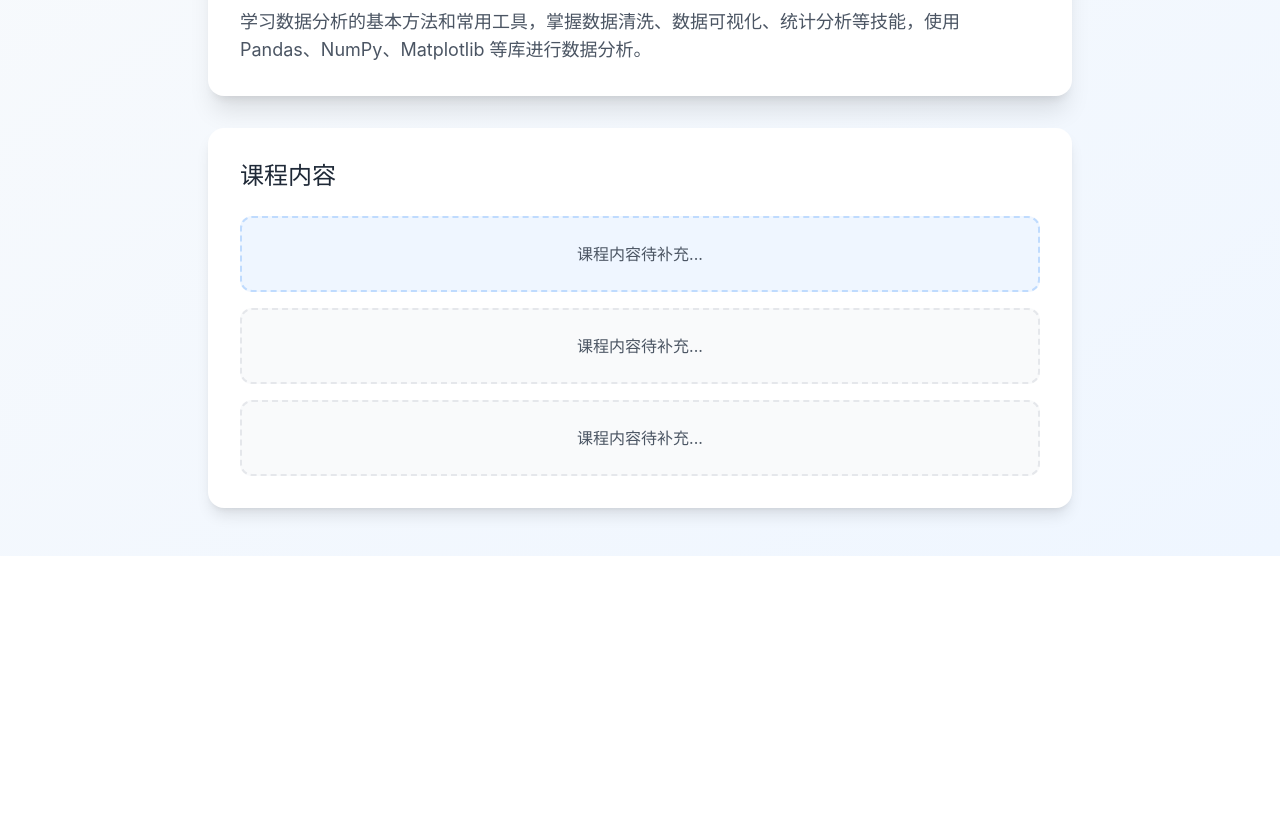
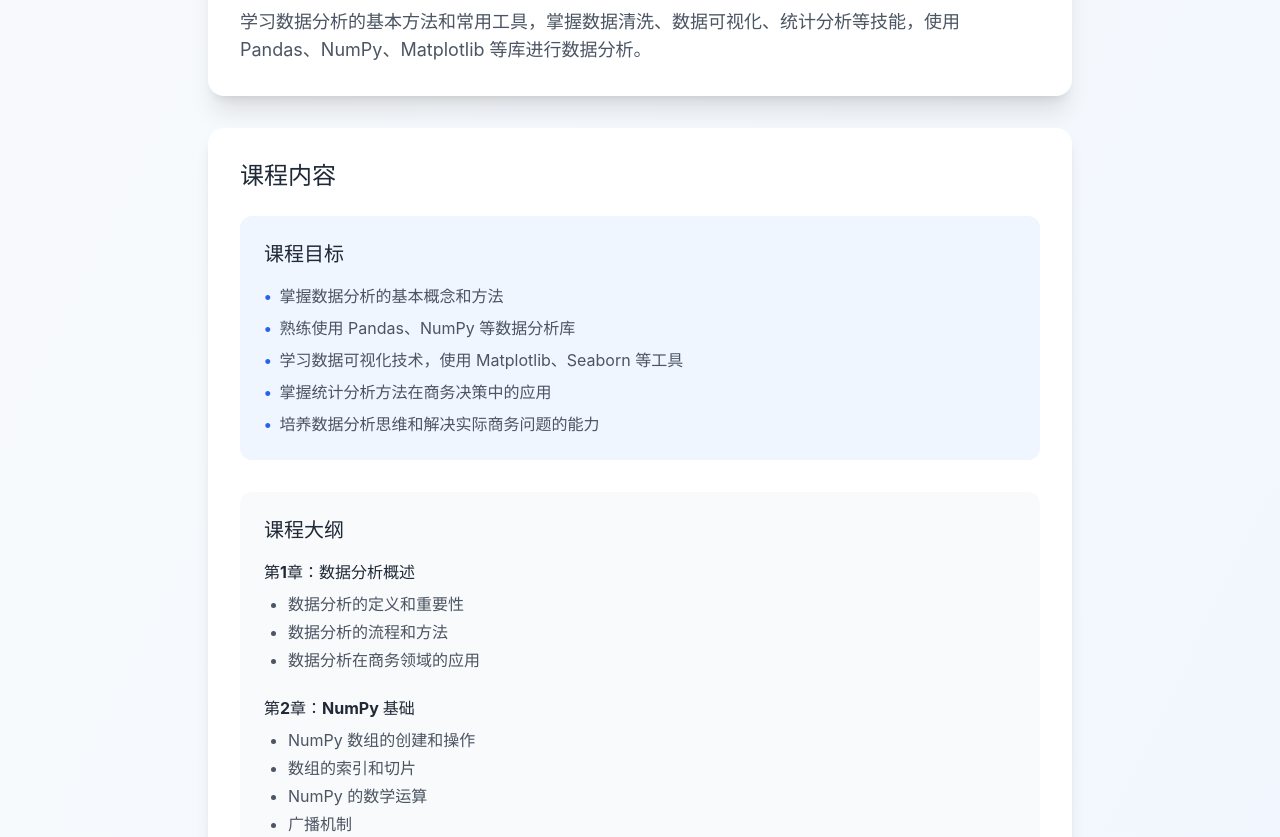
Before and after one commit to mie-cloud/mie-, a React (Vite) app: page /course/data-analysis in a window 1280 px wide. Shown: the part 260-1097 px from the top of the page. Before the commit the page ends 816 px from the top, so only its background shows below. Built offline with nearby package versions, Linux system fonts and the light colour scheme.

Commit message:
更新数据分析技术课程内容

```diff
--- a/src/pages/CourseDetail.tsx
+++ b/src/pages/CourseDetail.tsx
@@ -36,8 +36,181 @@ export default function CourseDetail() {
           <p className="text-gray-600 text-lg">{course.description}</p>
         </div>
 
-        <div className="bg-white rounded-2xl shadow-lg p-8">
+        <div className="bg-white rounded-2xl shadow-lg p-8 mb-8">
           <h2 className="text-2xl font-bold text-gray-800 mb-6">课程内容</h2>
+
+          {course.id === 'data-analysis' ? (
+            <div className="space-y-8">
+              {/* 课程目标 */}
+              <div className="p-6 bg-blue-50 rounded-xl">
+                <h3 className="text-xl font-semibold text-gray-800 mb-4">课程目标</h3>
+                <ul className="space-y-2 text-gray-600">
+                  <li className="flex items-start">
+                    <span className="text-blue-600 font-bold mr-2">•</span>
+                    掌握数据分析的基本概念和方法
+                  </li>
+                  <li className="flex items-start">
+                    <span className="text-blue-600 font-bold mr-2">•</span>
+                    熟练使用 Pandas、NumPy 等数据分析库
+                  </li>
+                  <li className="flex items-start">
+                    <span className="text-blue-600 font-bold mr-2">•</span>
+                    学习数据可视化技术，使用 Matplotlib、Seaborn 等工具
+                  </li>
+                  <li className="flex items-start">
+                    <span className="text-blue-600 font-bold mr-2">•</span>
+                    掌握统计分析方法在商务决策中的应用
+                  </li>
+                  <li className="flex items-start">
+                    <span className="text-blue-600 font-bold mr-2">•</span>
+                    培养数据分析思维和解决实际商务问题的能力
+                  </li>
+                </ul>
+              </div>
+
+              {/* 课程大纲 */}
+              <div className="p-6 bg-gray-50 rounded-xl">
+                <h3 className="text-xl font-semibold text-gray-800 mb-4">课程大纲</h3>
+
+                <div className="space-y-6">
+                  {/* 第1章 */}
+                  <div>
+                    <h4 className="font-bold text-gray-800 mb-2">第1章：数据分析概述</h4>
+                    <ul className="pl-6 space-y-1 text-gray-600 list-disc">
+                      <li>数据分析的定义和重要性</li>
+                      <li>数据分析的流程和方法</li>
+                      <li>数据分析在商务领域的应用</li>
+                    </ul>
+                  </div>
+
+                  {/* 第2章 */}
+                  <div>
+                    <h4 className="font-bold text-gray-800 mb-2">第2章：NumPy 基础</h4>
+                    <ul className="pl-6 space-y-1 text-gray-600 list-disc">
+                      <li>NumPy 数组的创建和操作</li>
+                      <li>数组的索引和切片</li>
+                      <li>NumPy 的数学运算</li>
+                      <li>广播机制</li>
+                    </ul>
+                  </div>
+
+                  {/* 第3章 */}
+                  <div>
+                    <h4 className="font-bold text-gray-800 mb-2">第3章：Pandas 数据处理</h4>
+                    <ul className="pl-6 space-y-1 text-gray-600 list-disc">
+                      <li>Series 和 DataFrame 的创建</li>
+                      <li>数据的读取和写入</li>
+                      <li>数据清洗和预处理</li>
+                      <li>数据分组和聚合</li>
+                      <li>数据合并和连接</li>
+                    </ul>
+                  </div>
+
+                  {/* 第4章 */}
+                  <div>
+                    <h4 className="font-bold text-gray-800 mb-2">第4章：数据可视化</h4>
+                    <ul className="pl-6 space-y-1 text-gray-600 list-disc">
+                      <li>Matplotlib 基础</li>
+                      <li>折线图、柱状图、散点图等基本图表</li>
+                      <li>Seaborn 高级可视化</li>
+                      <li>交互式可视化工具介绍</li>
+                    </ul>
+                  </div>
+
+                  {/* 第5章 */}
+                  <div>
+                    <h4 className="font-bold text-gray-800 mb-2">第5章：统计分析方法</h4>
+                    <ul className="pl-6 space-y-1 text-gray-600 list-disc">
+                      <li>描述性统计分析</li>
+                      <li>假设检验</li>
+                      <li>相关分析和回归分析</li>
+                      <li>聚类分析</li>
+                    </ul>
+                  </div>
+
+                  {/* 第6章 */}
+                  <div>
+                    <h4 className="font-bold text-gray-800 mb-2">第6章：商务数据分析案例</h4>
+                    <ul className="pl-6 space-y-1 text-gray-600 list-disc">
+                      <li>销售数据分析</li>
+                      <li>客户行为分析</li>
+                      <li>市场趋势分析</li>
+                      <li>供应链数据分析</li>
+                    </ul>
+                  </div>
+                </div>
+              </div>
+
+              {/* 学习方法 */}
+              <div className="p-6 bg-blue-50 rounded-xl">
+                <h3 className="text-xl font-semibold text-gray-800 mb-4">学习方法</h3>
+                <ul className="space-y-2 text-gray-600">
+                  <li className="flex items-start">
+                    <span className="text-blue-600 font-bold mr-2">•</span>
+                    理论学习与实践相结合，每章都有相应的实践练习
+                  </li>
+                  <li className="flex items-start">
+                    <span className="text-blue-600 font-bold mr-2">•</span>
+                    利用 Jupyter Notebook 进行代码练习和实验
+                  </li>
+                  <li className="flex items-start">
+                    <span className="text-blue-600 font-bold mr-2">•</span>
+                    小组合作完成数据分析项目
+                  </li>
+                  <li className="flex items-start">
+                    <span className="text-blue-600 font-bold mr-2">•</span>
+                    定期进行案例分析和讨论
+                  </li>
+                </ul>
+              </div>
+
+              {/* 评估方式 */}
+              <div className="p-6 bg-gray-50 rounded-xl">
+                <h3 className="text-xl font-semibold text-gray-800 mb-4">评估方式</h3>
+                <ul className="space-y-2 text-gray-600">
+                  <li className="flex items-start">
+                    <span className="text-blue-600 font-bold mr-2">•</span>
+                    平时作业：30%
+                  </li>
+                  <li className="flex items-start">
+                    <span className="text-blue-600 font-bold mr-2">•</span>
+                    实验报告：20%
+                  </li>
+                  <li className="flex items-start">
+                    <span className="text-blue-600 font-bold mr-2">•</span>
+                    小组项目：30%
+                  </li>
+                  <li className="flex items-start">
+                    <span className="text-blue-600 font-bold mr-2">•</span>
+                    期末考试：20%
+                  </li>
+                </ul>
+              </div>
+
+              {/* 参考资料 */}
+              <div className="p-6 bg-blue-50 rounded-xl">
+                <h3 className="text-xl font-semibold text-gray-800 mb-4">参考资料</h3>
+                <ul className="space-y-2 text-gray-600">
+                  <li className="flex items-start">
+                    <span className="text-blue-600 font-bold mr-2">•</span>
+                    《Python数据分析》，Wes McKinney，机械工业出版社
+                  </li>
+                  <li className="flex items-start">
+                    <span className="text-blue-600 font-bold mr-2">•</span>
+                    《利用Python进行数据分析》，Wes McKinney，人民邮电出版社
+                  </li>
+                  <li className="flex items-start">
+                    <span className="text-blue-600 font-bold mr-2">•</span>
+                    《Python数据可视化》，Kirthi Raman，人民邮电出版社
+                  </li>
+                  <li className="flex items-start">
+                    <span className="text-blue-600 font-bold mr-2">•</span>
+                    在线资源：Pandas官方文档、Matplotlib官方文档
+                  </li>
+                </ul>
+              </div>
+            </div>
+          ) : (
             <div className="space-y-4">
               <div className="p-6 bg-blue-50 rounded-xl border-2 border-dashed border-blue-200">
                 <p className="text-gray-600 text-center">
@@ -55,6 +228,7 @@ export default function CourseDetail() {
                 </p>
               </div>
             </div>
+          )}
         </div>
       </div>
     </div>
```
Lines whose indentation alone changed are shown as unchanged.
